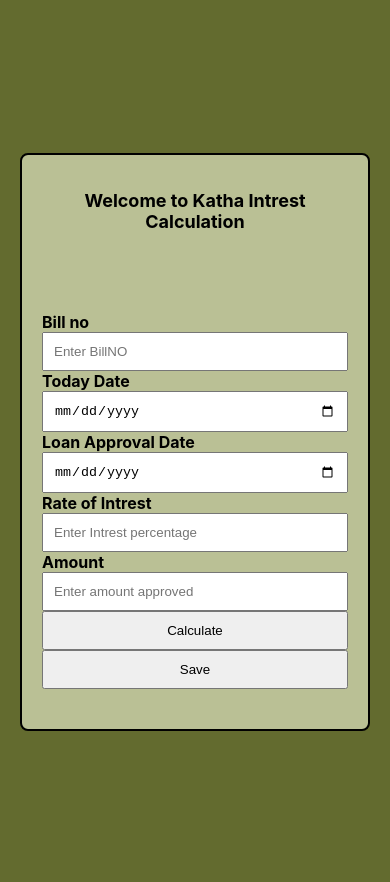
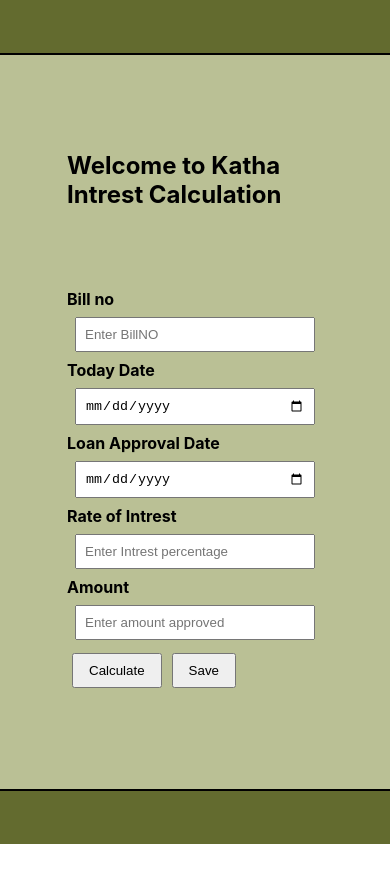
Before and after one commit to manish1r/Financial-Intreset-Calculation, a React (Create React App) app in the folder hisab/: page /katha in a window 390 px wide. After the commit the page ends 844 px from the top, so only its background shows below. Built offline with nearby package versions, Linux system fonts and the light colour scheme.

Commit message:
updated saved.js title

```diff
--- a/hisab/src/App.css
+++ b/hisab/src/App.css
@@ -1,4 +1,4 @@
-/* .center{
+.center{
     min-height:100vh;
     background-color:#636B2F;
     display: flex;
@@ -39,64 +39,4 @@ button {
     padding: 10px;
     border: 1px solid #ccc;
     background-color: #fff;
-} */
-.center {
-  min-height: 100vh;
-  background-color: #636B2F;
-  display: flex;
-  align-items: center;
-  justify-content: center;
-  padding: 20px;
 }
-
-.container {
-  background-color: #BAC095;
-  width: 100%;
-  max-width: 600px;   /* Important */
-  padding: 30px;      /* Reduce fixed 76px */
-  border-radius: 8px;
-  border: 2px solid black;
-  box-sizing: border-box;
-}
-
-h2 {
-  text-align: center;
-  margin-bottom: 20px;
-}
-
-.form-group {
-  display: flex;
-  flex-direction: column;
-  margin-bottom: 15px;
-}
-
-input {
-  padding: 10px;
-  width: 100%;        /* Responsive */
-  box-sizing: border-box;
-}
-
-.btn-group {
-  display: flex;
-  gap: 10px;
-  justify-content: center;
-  flex-wrap: wrap;    /* Important for mobile */
-}
-
-button {
-  padding: 10px 20px;
-  cursor: pointer;
-}
-@media (max-width: 480px) {
-  .container {
-    padding: 20px;
-  }
-
-  h2 {
-    font-size: 18px;
-  }
-
-  button {
-    width: 100%;
-  }
-}
```
